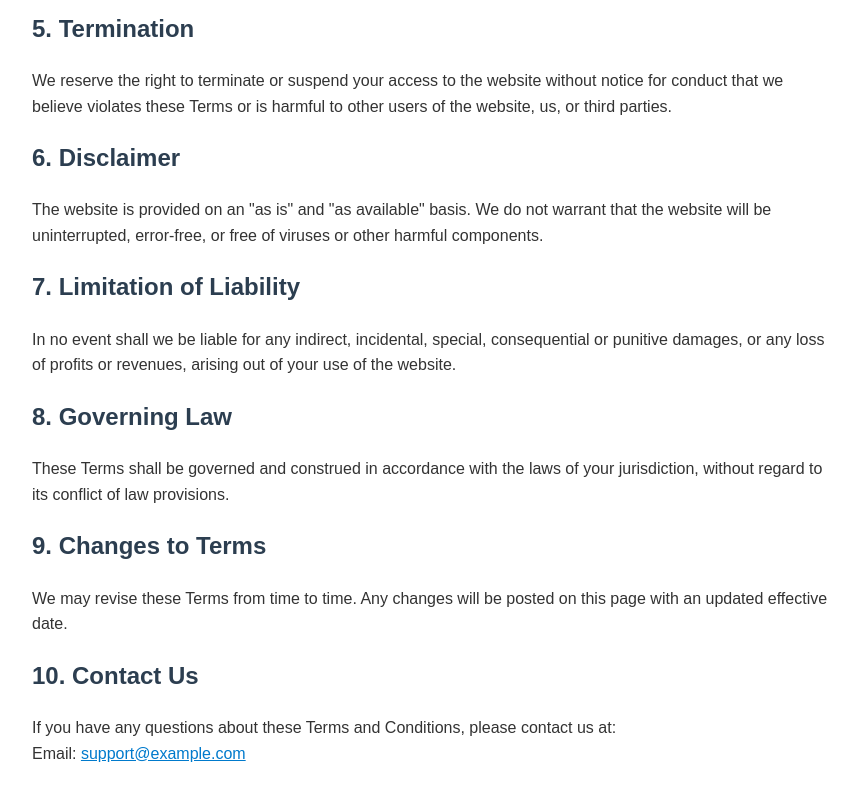
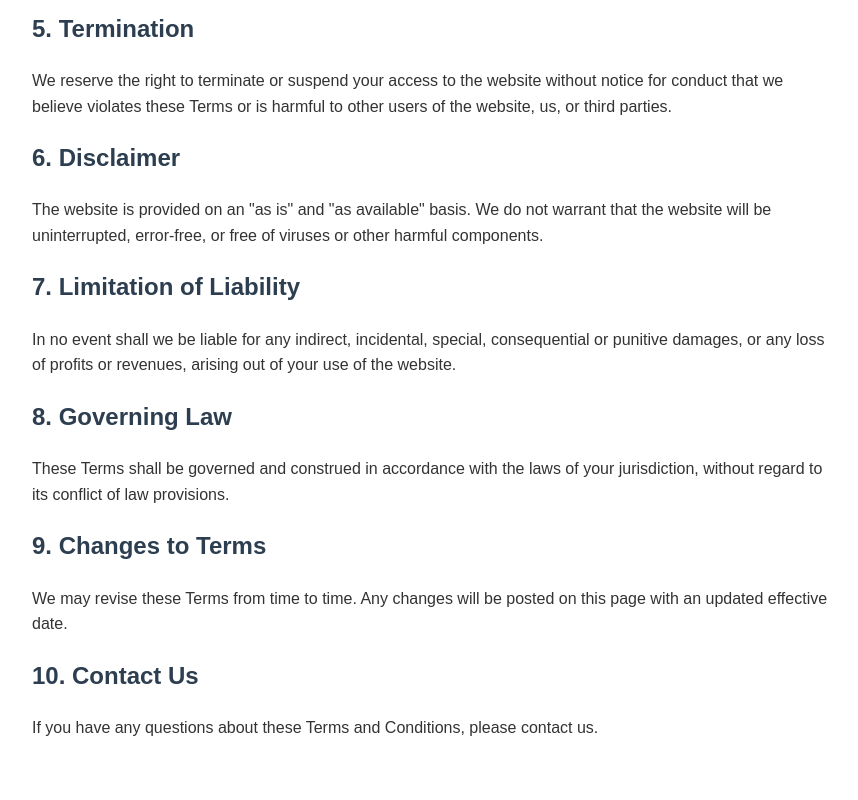
Before and after one commit to SEOBoise/redbuilt, a plain HTML site: page terms-and-conditions.html in a window 1280 px wide. Shown: the part 666-1466 px from the top of the page, without its empty margins (208-1066 px from the left). Drawn offline with Linux system fonts and the light colour scheme.

Commit message:
Update terms-and-conditions.html

```diff
--- a/terms-and-conditions.html
+++ b/terms-and-conditions.html
@@ -84,8 +84,8 @@
 
         <h2>10. Contact Us</h2>
         <p>
-            If you have any questions about these Terms and Conditions, please contact us at:
-            <br>Email: <a href="mailto:support@example.com">support@example.com</a>
+            If you have any questions about these Terms and Conditions, please contact us.
+    </a>
         </p>
     </div>
 </body>
```
